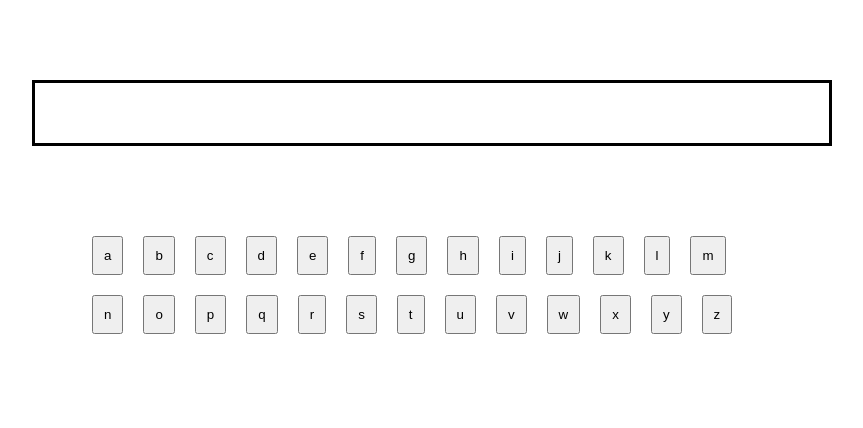
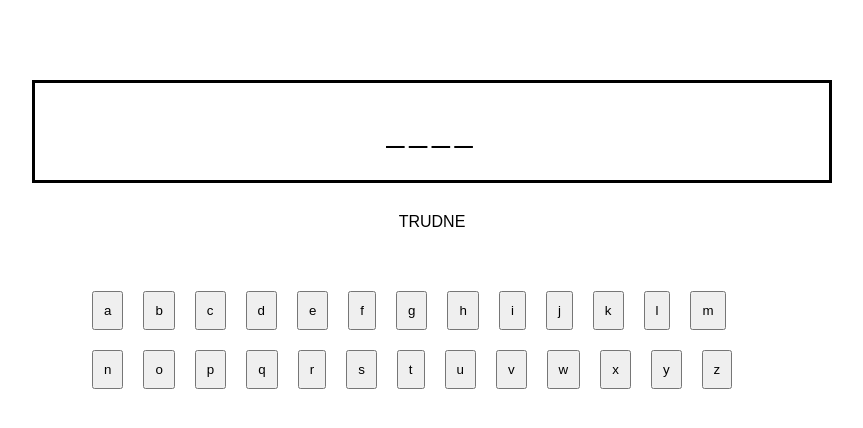
Before and after one commit to Viggo97/Hangman, a plain HTML site: page index.html in a window 1280 px wide. Shown: the whole page, without its empty margins (208-1071 px from the left). Drawn offline with Linux system fonts and the light colour scheme.

Commit message:
add quote.js

```diff
--- a/app/Game.js
+++ b/app/Game.js
@@ -1,21 +1,45 @@
-class Game {
+import {
+    Quote
+} from './Quote.js';
+
+export class Game {
+
+    quotes = [{
+        text: 'pan tadeusz',
+        category: 'Utwór literacki'
+    }, {
+        text: 'janko muzykant',
+        category: 'Utwór literacki',
+    }, {
+        text: 'żółć',
+        category: 'Trudne'
+    }];
+
     constructor({
         lettersWrapper,
-        categoryWrapeer,
+        categoryWrapper,
         wordWrapper,
         outputWrapper
     }) {
         this.lettersWrapper = lettersWrapper;
-        this.categoryWrapeer = categoryWrapeer;
+        this.categoryWrapper = categoryWrapper;
         this.wordWrapper = wordWrapper;
         this.outputWrapper = outputWrapper;
+
+        const {
+            text,
+            category
+        } = this.quotes[Math.floor(Math.random() * this.quotes.length)];
+        this.categoryWrapper.innerHTML = category;
+        this.quote = new Quote(text);
     }
 
-    guess(label) {
-        console.log(label);
+    guess(letter) {
+        this.quote.guess(letter);
+        this.drawQuote();
     }
 
-    start() {
+    drawLetters() {
         for (let i = 0; i < 26; i++) {
             const label = (i + 10).toString(36);
             const button = document.createElement('button');
@@ -24,4 +48,23 @@ class Game {
             this.lettersWrapper.appendChild(button);
         }
     }
+
+    drawQuote() {
+        const content = this.quote.getContent();
+        this.wordWrapper.innerHTML = content;
+    }
+
+    start() {
+        this.drawLetters();
+        this.drawQuote();
+    }
 }
+
+const game = new Game({
+    lettersWrapper: document.querySelector('.letters'),
+    categoryWrapper: document.querySelector('.category'),
+    wordWrapper: document.querySelector('.word'),
+    outputWrapper: document.querySelector('.output'),
+});
+
+game.start();
--- /dev/null
+++ b/app/Quote.js
@@ -0,0 +1,26 @@
+export class Quote {
+    constructor(text) {
+        this.text = text;
+        this.guessed = [];
+    }
+
+    getContent() {
+        let content = '';
+        for (const char of this.text) {
+            if (char === ' ' || this.guessed.includes(char)) {
+                content += char;
+            } else {
+                content += '_';
+            }
+        }
+        return content;
+    }
+
+    guess(letter) {
+        if (!this.text.includes(letter)) {
+            return false;
+        }
+        this.guessed.push(letter);
+        return true;
+    }
+}
--- a/index.html
+++ b/index.html
@@ -16,15 +16,10 @@
         <div class="category"></div>
         <div class="letters"></div>
     </section>
-    <script src="/app/Game.js"></script>
-    <script>
-        const game = new Game({
-            lettersWrapper: document.querySelector('.letters'),
-            categoryWrapper: document.querySelector('.category'),
-            wordWrapper: document.querySelector('.word'),
-            outputWrapper: document.querySelector('.output'),
-        });
-        game.start();
+    <script src="/app/Game.js" type="module"></script>
+    <script type="module">
+        // import { Game } from './app/Game.js'
+
     </script>
 </body>
 
```
